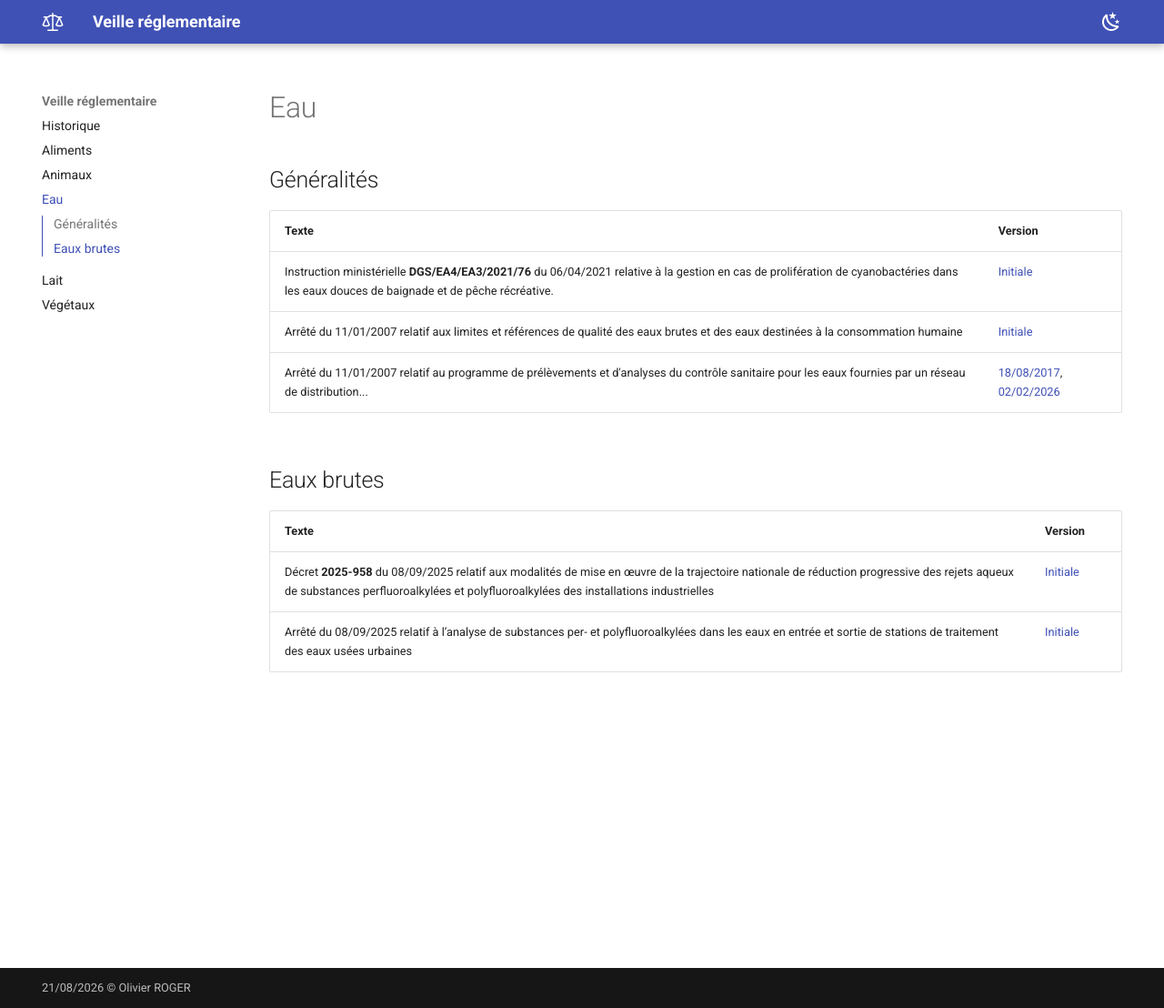
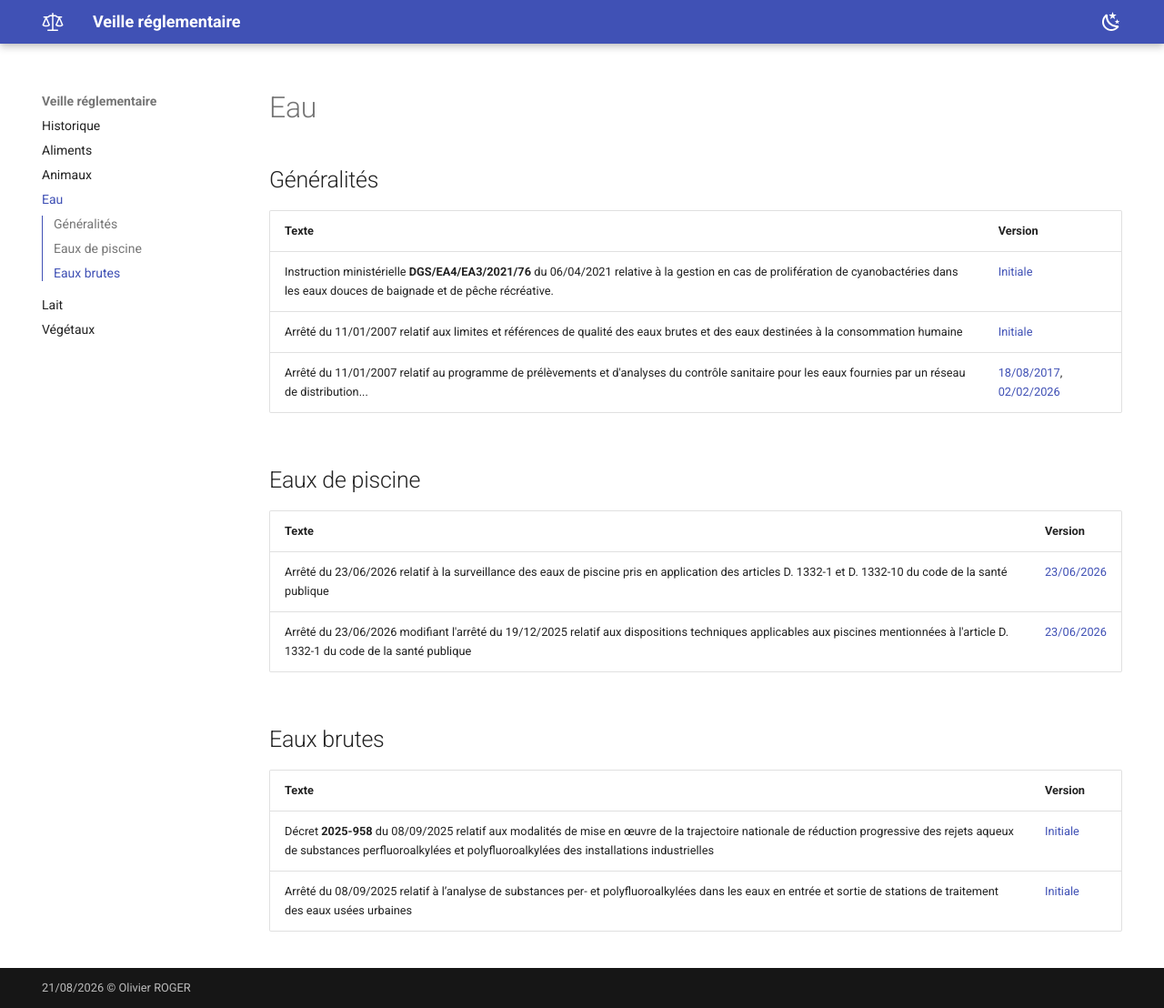
Before and after one commit to olivier-roger-vet/veille-reglementaire, an MkDocs documentation site: the page built from docs/eau.md, in a window 1280 px wide and 1108 px high. Shown: the whole window at 91% size. Built offline with MkDocs 1.6.1 and Material for MkDocs 9.7.7, drawn with Linux system fonts in a browser that asks for light colours.

Commit message:
eaux de piscine

```diff
--- a/docs/eau.md
+++ b/docs/eau.md
@@ -8,6 +8,13 @@
 | Arrêté du 11/01/2007 relatif aux limites et références de qualité des eaux brutes et des eaux destinées à la consommation humaine                                                        | [Initiale](https://www.legifrance.gouv.fr/loda/id/JORFTEXT000000465574)                                                                                         |
 | Arrêté du 11/01/2007 relatif au programme de prélèvements et d'analyses du contrôle sanitaire pour les eaux fournies par un réseau de distribution...                                    | [18/08/2017](https://www.legifrance.gouv.fr/loda/id/JORFTEXT000000466614), [02/02/2026](https://www.legifrance.gouv.fr/loda/id/JORFTEXT000000466614/2026-02-02) |
 
+## Eaux de piscine
+
+| Texte                                                                                                                                                                             | Version                                                                   |
+| --------------------------------------------------------------------------------------------------------------------------------------------------------------------------------- | ------------------------------------------------------------------------- |
+| Arrêté du 23/06/2026 relatif à la surveillance des eaux de piscine pris en application des articles D. 1332-1 et D. 1332-10 du code de la santé publique                          | [23/06/2026](https://www.legifrance.gouv.fr/jorf/id/JORFTEXT000054321840) |
+| Arrêté du 23/06/2026 modifiant l'arrêté du 19/12/2025 relatif aux dispositions techniques applicables aux piscines mentionnées à l'article D. 1332-1 du code de la santé publique | [23/06/2026](https://www.legifrance.gouv.fr/jorf/id/JORFTEXT000054321892) |
+
 ## Eaux brutes
 
 | Texte                                                                                                                                                                                                                                 | Version                                                                                                 |
```
Also changed, not shown: docs/hygiene_alimentaire.md (+1 -0 lines), docs/index.md (+3 -0 lines).
